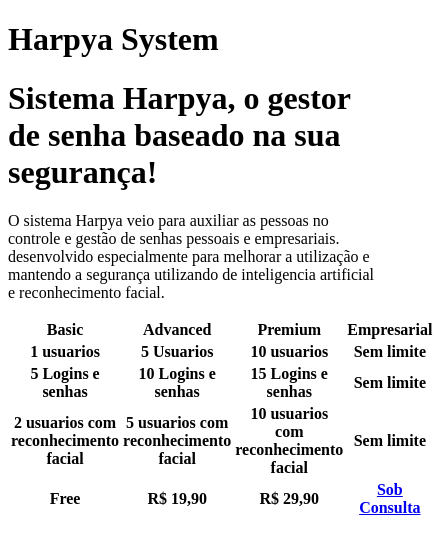
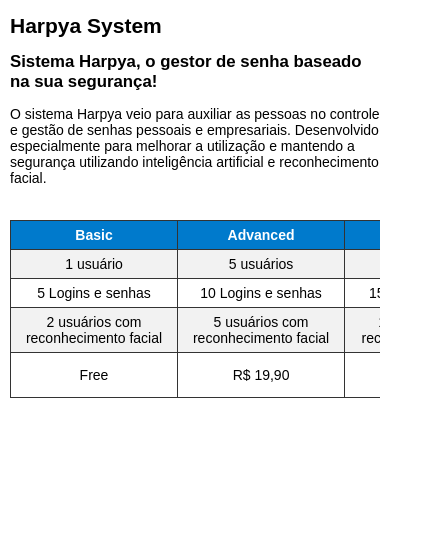
Before and after one commit to Rafinhatome/Harpya, a plain HTML site: page index.html in a window 390 px wide. Shown: the whole page, 435 px wide, since content can reach past the window. Drawn offline with Linux system fonts and the light colour scheme.

Commit message:
Adiciona responsividade e estilo na tabela

```diff
--- a/index.html
+++ b/index.html
@@ -1,17 +1,68 @@
 <!DOCTYPE html>
 <html lang="pt-br">
 <head>
-    <meta charset="UTF-8">
-    <meta name="viewport" content="width=device-width, initial-scale=1.0">
+  <meta charset="UTF-8" />
+  <meta name="viewport" content="width=device-width, initial-scale=1" />
   <title>Harpya System</title>
-    <link rel="icon" href="pixlr-image-generator-eb48da40-cb3f-4d12-9b50-661b6c87d833.ico" type="image/x-icon">
+  <style>
+    body {
+      font-family: Arial, sans-serif;
+      margin: 20px;
+    }
+    /* Container que permite scroll horizontal */
+    .table-responsive {
+      overflow-x: auto;
+    }
+    table {
+      border-collapse: collapse;
+      width: 100%;
+      min-width: 600px; /* largura mínima */
+      margin: 20px 0;
+    }
+    th, td {
+      border: 1px solid #333;
+      padding: 10px;
+      text-align: center;
+    }
+    th {
+      background-color: #007acc;
+      color: white;
+    }
+    tr:nth-child(even) {
+      background-color: #f2f2f2;
+    }
+    a {
+      color: #007acc;
+      text-decoration: none;
+    }
+    a:hover {
+      text-decoration: underline;
+    }
+    @media (max-width: 600px) {
+      body {
+        font-size: 14px;
+        margin: 10px;
+      }
+      th, td {
+        padding: 6px;
+      }
+      h1 {
+        font-size: 1.5em;
+      }
+      h2 {
+        font-size: 1.2em;
+      }
+    }
+  </style>
 </head>
+<body>
   <h1>Harpya System</h1>
-<body>
-    <h1> Sistema Harpya, o gestor de senha baseado na sua segurança! </h1>
-    <p>O sistema Harpya veio para auxiliar as pessoas no controle e gestão de senhas pessoais e empresariais.
-        desenvolvido especialmente para melhorar a utilização e mantendo a segurança utilizando de inteligencia artificial e reconhecimento facial.
+  <h2>Sistema Harpya, o gestor de senha baseado na sua segurança!</h2>
+  <p>
+    O sistema Harpya veio para auxiliar as pessoas no controle e gestão de senhas pessoais e empresariais.
+    Desenvolvido especialmente para melhorar a utilização e mantendo a segurança utilizando inteligência artificial e reconhecimento facial.
   </p>
+  <div class="table-responsive">
     <table>
       <tr>
         <th>Basic</th>
@@ -20,31 +71,32 @@
         <th>Empresarial</th>
       </tr>
       <tr>
-                <th>1 usuarios</th>
-                <th>5 Usuarios</th>
-                <th>10 usuarios</th>
-                <th>Sem limite</th>
+        <td>1 usuário</td>
+        <td>5 usuários</td>
+        <td>10 usuários</td>
+        <td>Sem limite</td>
       </tr>
       <tr>
-                <th>5 Logins e senhas</th>
-                <th>10 Logins e senhas</th>
-                <th>15 Logins e senhas</th>
-                <th>Sem limite</th>
+        <td>5 Logins e senhas</td>
+        <td>10 Logins e senhas</td>
+        <td>15 Logins e senhas</td>
+        <td>Sem limite</td>
       </tr>
       <tr>
-                <th>2 usuarios com reconhecimento facial</th>
-                <th>5 usuarios com reconhecimento facial</th>
-                <th>10 usuarios com reconhecimento facial</th>
-                <th>Sem limite</th>
+        <td>2 usuários com reconhecimento facial</td>
+        <td>5 usuários com reconhecimento facial</td>
+        <td>10 usuários com reconhecimento facial</td>
+        <td>Sem limite</td>
       </tr>
       <tr>
-                <th>Free</th>
-                <th>R$ 19,90</th>
-                <th>R$ 29,90</th>
-                <th>
-                    <a href="https://youtu.be/dQw4w9WgXcQ" target="_blank">Sob Consulta</a>
-                </th>
+        <td>Free</td>
+        <td>R$ 19,90</td>
+        <td>R$ 29,90</td>
+        <td>
+          <a href="https://youtu.be/dQw4w9WgXcQ" target="_blank" rel="noopener noreferrer">Sob Consulta</a>
+        </td>
       </tr>
     </table>
+  </div>
 </body>
 </html>
```
Lines whose indentation alone changed are shown as unchanged.
